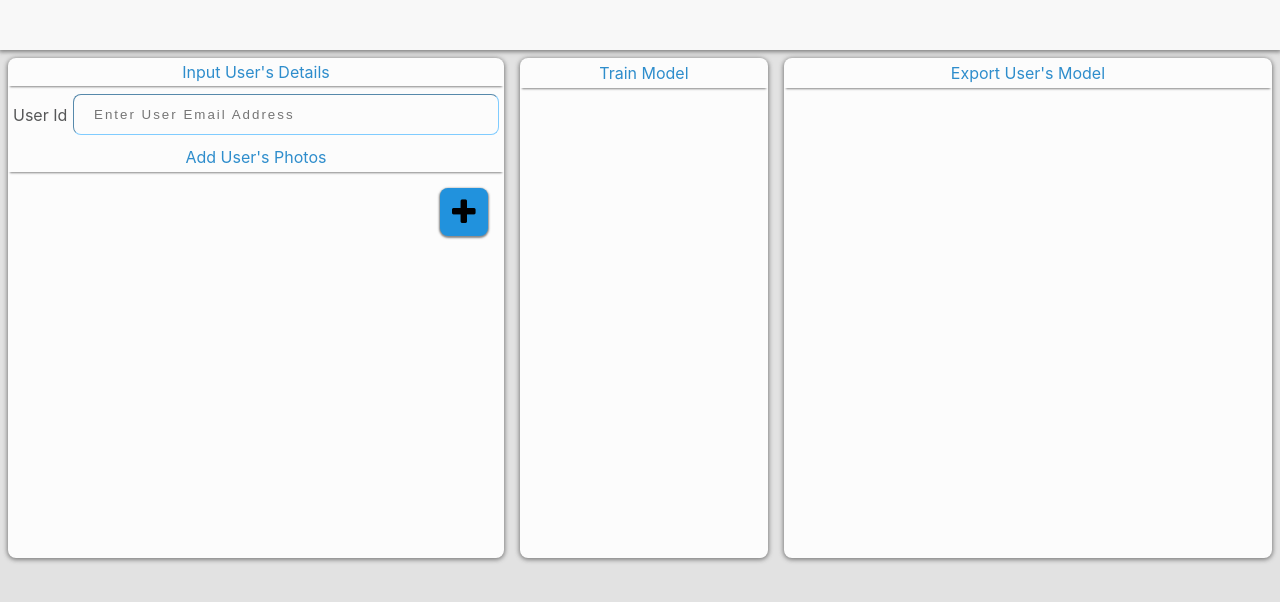
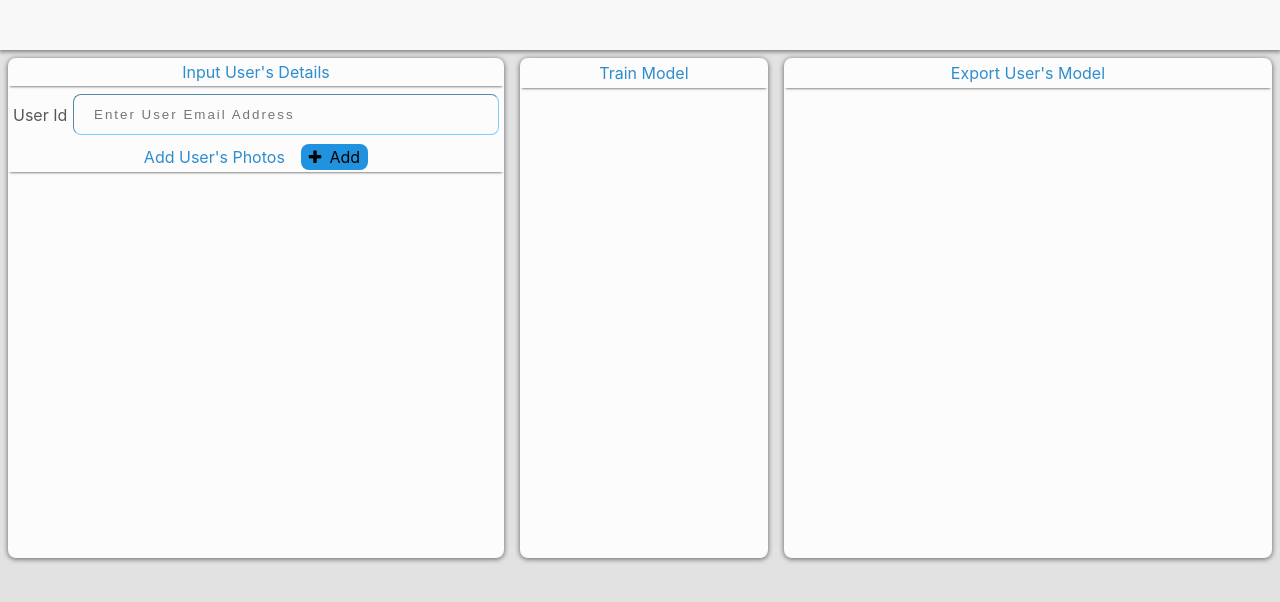
Before and after one commit to mussacharles60/mdm-model-trainer, a React (Create React App) app: page / in a window 1280 px wide. Shown: the top 602 px of the page. Built offline with nearby package versions, Linux system fonts and the light colour scheme.

Commit message:
updated main component

```diff
--- a/src/components/main/index.css
+++ b/src/components/main/index.css
@@ -107,29 +107,34 @@
   overflow: hidden;
 }
 
-.input-lay .images-main-lay .add-btn {
-  width: 40px;
-  height: 40px;
-  position: absolute;
-  z-index: 2;
+.input-lay .add-btn {
+  width: auto;
+  height: 18px;
+  /* position: absolute;
+  z-index: 2; */
   display: flex;
-  flex-direction: column;
+  flex-direction: row;
   justify-content: center;
   align-items: center;
   border-color: var(--color-act);
   border-radius: 8px;
   border-width: 1px;
   background-color: var(--color-pri);
-  font-size: 30px;
+  font-size: 16px;
   right: 0;
-  margin: 16px;
-  padding: 4px;
-  box-shadow: 0 1px 2px 1px rgba(110, 110, 110, 0.829);
+  margin: 0 0 0 16px;
+  padding: 4px 8px 4px 8px;
+  /* box-shadow: 0 1px 2px 1px rgba(121, 75, 75, 0.829); */
   cursor: pointer;
   color: #000;
 }
 
-.input-lay .images-main-lay .add-btn:hover {
+.input-lay .add-btn span {
+  /* color: #000; */
+  margin: 0 0 0 8px;
+}
+
+.input-lay .add-btn:hover {
   background-color: var(--color-pri-dip);
   color: #fff;
 }
--- a/src/components/main/index.tsx
+++ b/src/components/main/index.tsx
@@ -67,7 +67,20 @@ export default class Main extends React.Component<
                 placeholder="Enter User Email Address"
               />
             </div>
-            <div className="title-lay">Add User's Photos</div>
+            <div className="title-lay">
+              <span>Add User's Photos</span>
+              <div
+                className="add-btn"
+                onClick={(e) => {
+                  e.stopPropagation();
+                  e.preventDefault();
+                  this.onAddBtnClick();
+                }}
+              >
+                <i className="fa fa-plus add-icon"></i>
+                <span>Add</span>
+              </div>
+            </div>
             <div className="images-main-lay">
               <input
                 hidden={true}
@@ -80,16 +93,6 @@ export default class Main extends React.Component<
                   this.handleFileChange(e.target.files);
                 }}
               />
-              <div className="add-btn">
-                <i
-                  className="fa fa-plus add-icon"
-                  onClick={(e) => {
-                    e.stopPropagation();
-                    e.preventDefault();
-                    this.onAddBtnClick();
-                  }}
-                ></i>
-              </div>
               <div className="images-lay">
                 {this.state.input_images.map((image: string, index: number) => {
                   return (
```
